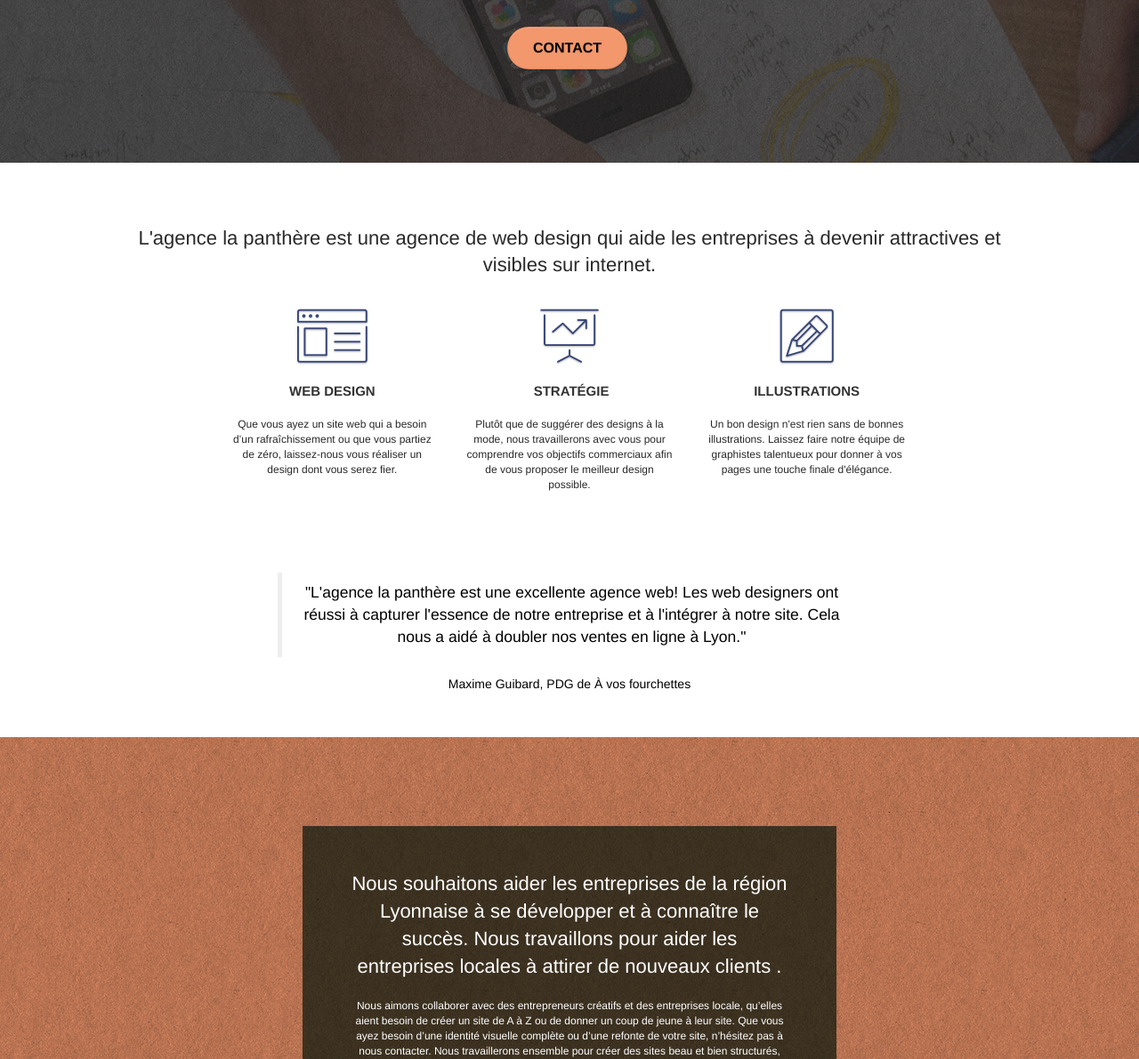
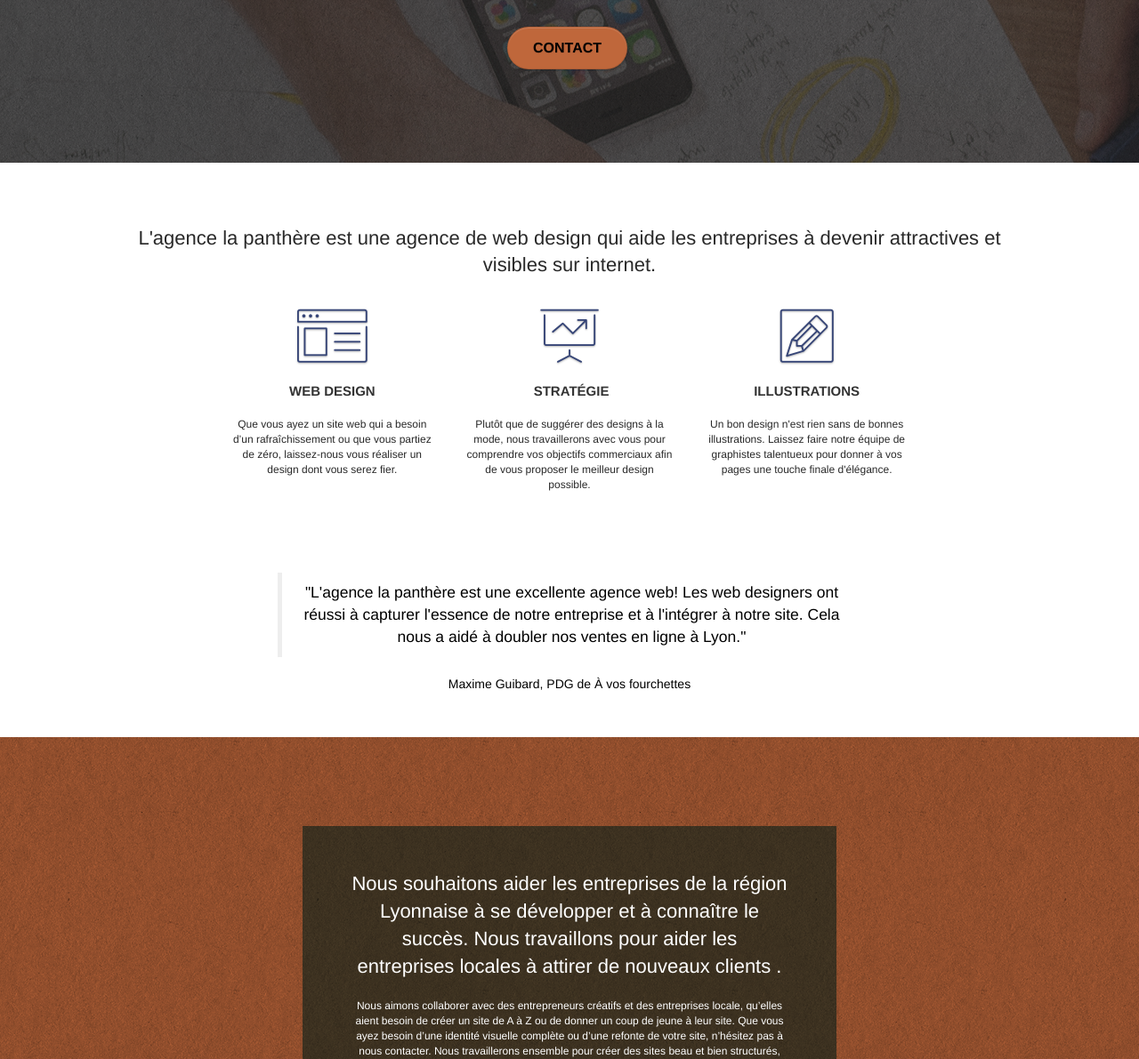
Before and after one commit to Mbonneton/projet4_versionopti, a plain HTML site: page index.html in a window 1280 px wide. Shown: the part 349-1540 px from the top of the page at 89% size. Drawn offline with Linux system fonts and the light colour scheme; a script that the page names is missing.

Commit message:
Update style.css

```diff
--- a/style.css
+++ b/style.css
@@ -782,7 +782,7 @@ h4 {
 }
 
 .bgc-atomic-tangerine {
-    background-color: #F3976C;
+    background-color: #bf673b;
 
 }
 
@@ -791,7 +791,7 @@ h4 {
 }
 
 .btn-atomic-tangerine {
-    background: #F3976C;
+    background: #bf673b;
     color: #000000;
 
 }
```
